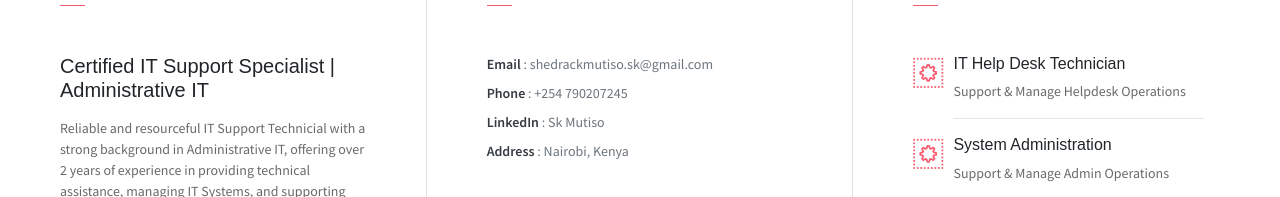
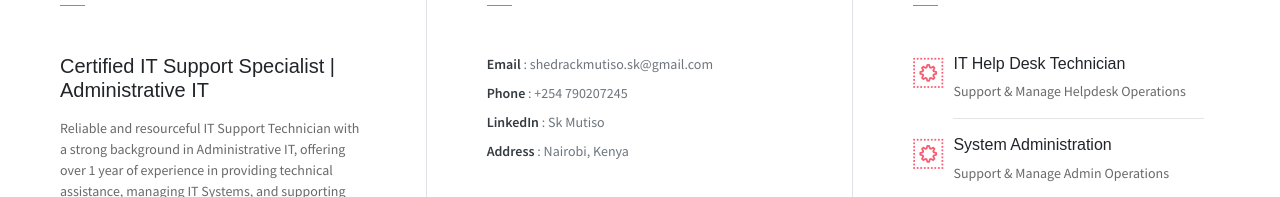
Before and after one commit to MacTchs/shedrackmutiso, a website: page index.html in a window 1280 px wide. Shown: the part 814-1011 px from the top of the page. Drawn offline with Linux system fonts and the light colour scheme; some packages are replaced by stand-ins of ours.

Commit message:
index.html

```diff
--- a/index.html
+++ b/index.html
@@ -73,7 +73,7 @@
                 <h3 class="font-weight-light">Who am I ?</h3>
                 <span class="line mb-5"></span>
                 <h5 class="mb-3">Certified IT Support Specialist | Administrative IT</h5>
-                <p class="mt-20">Reliable and resourceful IT Support Technicial with a strong background in Administrative IT, offering over 2 years of experience in providing technical assistance, managing IT Systems, and supporting administrative operations.</p>
+                <p class="mt-20">Reliable and resourceful IT Support Technician with a strong background in Administrative IT, offering over 1 year of experience in providing technical assistance, managing IT Systems, and supporting administrative operations.</p>
                  <a href="assets/skmutiso.pdf" download class="btn btn-outline-danger">
                 <i class="icon-down-circled2"></i> Download My CV
                 </a>
```
